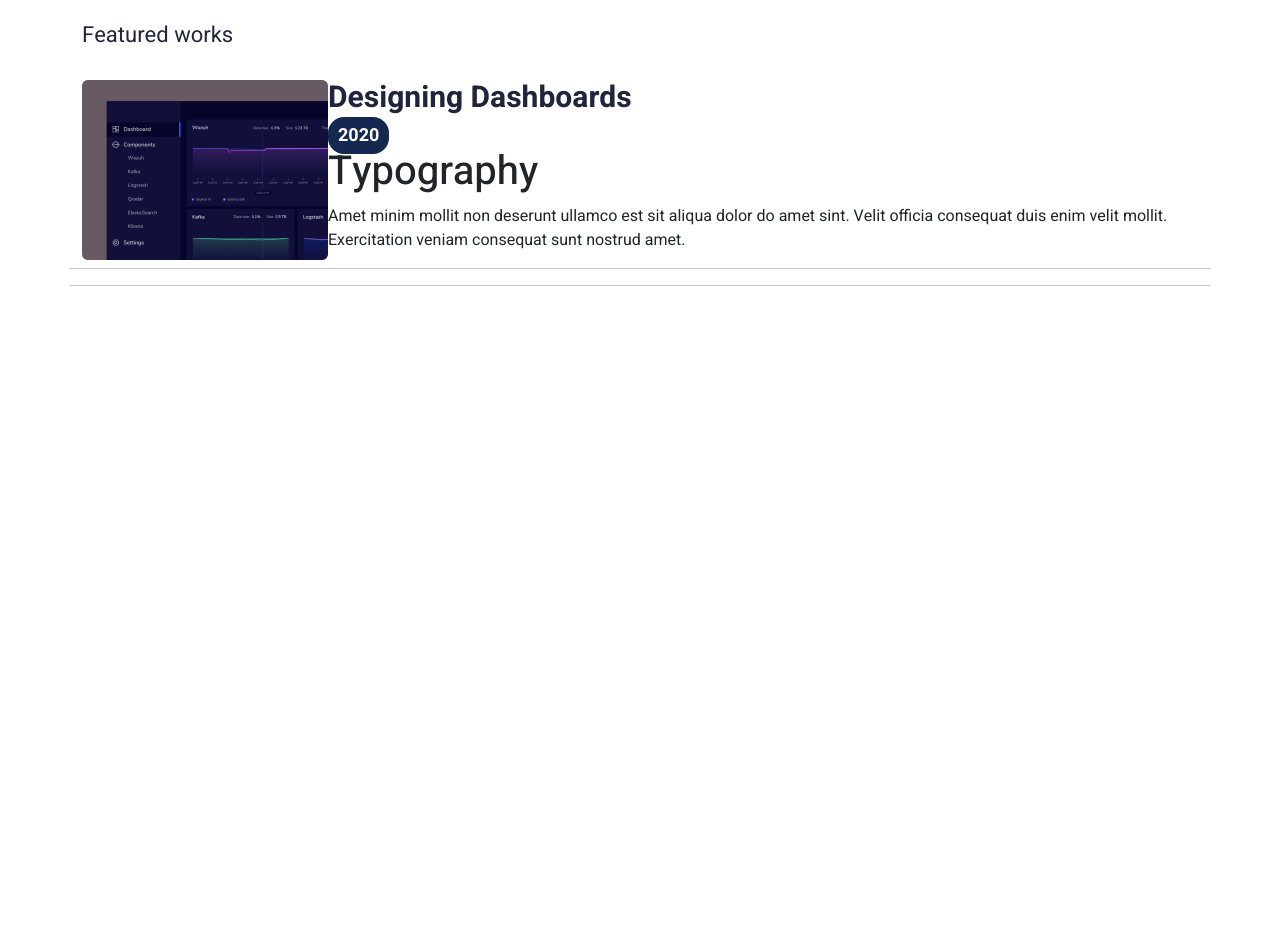
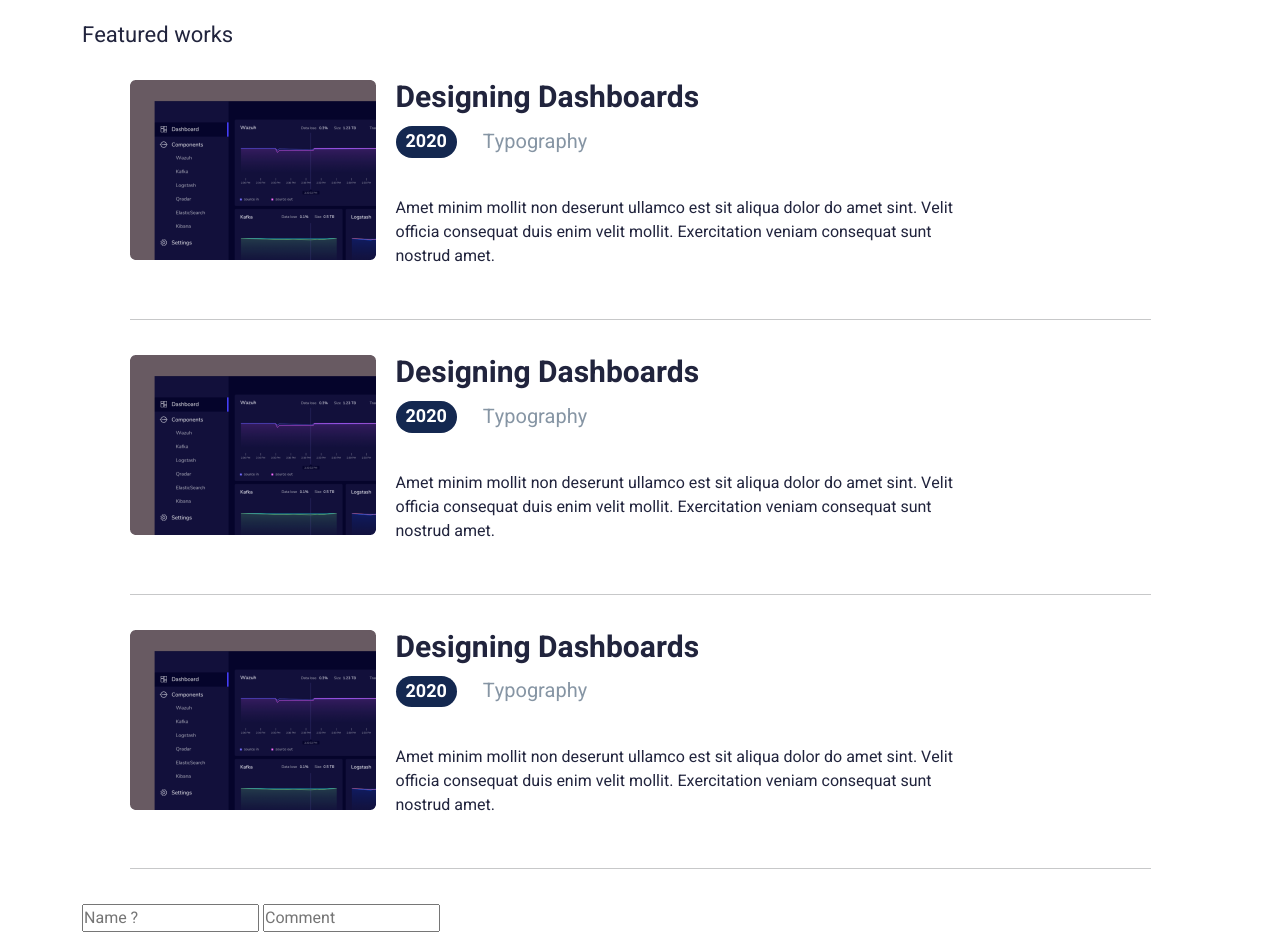
Before and after one commit to Ubaydullayev-Quvonchbek/Quvonchbek-Portfolio, a plain HTML site: page index.html in a window 1280 px wide. Shown: the part 1240-2172 px from the top of the page. Before the commit the page ends 1542 px from the top, so only its background shows below. Drawn offline with nearby package versions, Linux system fonts and the light colour scheme.

Commit message:
Team Quvonchbek

```diff
--- a/index.html
+++ b/index.html
@@ -13,7 +13,7 @@
     <link rel="preconnect" href="https://fonts.gstatic.com" crossorigin>
     <link href="https://fonts.googleapis.com/css2?family=Heebo:wght@400;500;600;700&display=swap" rel="stylesheet">
     <link rel="stylesheet" href="./style.css">
-    <title>Quvonchbek Portfolio</title>
+    <title>Portfolio Quvonchbek</title>
 </head>
 
 <body>
@@ -147,8 +147,8 @@
                     <h1 class="works">Featured works</h1>
                 </div>
             </div>
-            <div class="row">
-                <div class="col-12">
+            <div class="row justify-content-center">
+                <div class="col-11">
                     <div class="works-card d-flex">
                         <div class="img">
                             <img src="./img/Rectangle 30.png" alt="">
@@ -157,16 +157,59 @@
                             <h1 class="dashboards">Designing Dashboards</h1>
                             <div class="year-type">
                                 <h1 class="year">2020</h1>
-                                <h1>Typography</h1>
+                                <h1 class="type">Typography</h1>
                             </div>
-                            <p>Amet minim mollit non deserunt ullamco est sit aliqua dolor do amet sint. Velit officia consequat duis enim velit mollit. Exercitation veniam consequat sunt nostrud amet.</p>
+                            <p class="lorem">Amet minim mollit non deserunt ullamco est sit aliqua dolor do amet sint.
+                                Velit <br> officia consequat duis enim velit mollit. Exercitation veniam consequat sunt
+                                <br> nostrud amet.</p>
                         </div>
                     </div>
+                    <hr class="salom">
                 </div>
-                <hr>
-                <div class="col-12"></div>
-                <hr>
-                <div class="col-12"></div>
+                <div class="col-11">
+                    <div class="works-card d-flex">
+                        <div class="img">
+                            <img src="./img/Rectangle 30.png" alt="">
+                        </div>
+                        <div class="works-card-texts">
+                            <h1 class="dashboards">Designing Dashboards</h1>
+                            <div class="year-type">
+                                <h1 class="year">2020</h1>
+                                <h1 class="type">Typography</h1>
+                            </div>
+                            <p class="lorem">Amet minim mollit non deserunt ullamco est sit aliqua dolor do amet sint.
+                                Velit <br> officia consequat duis enim velit mollit. Exercitation veniam consequat sunt
+                                <br> nostrud amet.</p>
+                        </div>
+                    </div>
+                    <hr class="salom">
+                </div>
+                <div class="col-11">
+                    <div class="works-card d-flex">
+                        <div class="img">
+                            <img src="./img/Rectangle 30.png" alt="">
+                        </div>
+                        <div class="works-card-texts">
+                            <h1 class="dashboards">Designing Dashboards</h1>
+                            <div class="year-type">
+                                <h1 class="year">2020</h1>
+                                <h1 class="type">Typography</h1>
+                            </div>
+                            <p class="lorem">Amet minim mollit non deserunt ullamco est sit aliqua dolor do amet sint.
+                                Velit <br> officia consequat duis enim velit mollit. Exercitation veniam consequat sunt
+                                <br> nostrud amet.</p>
+                        </div>
+                    </div>
+                    <hr class="salom">
+                </div>
+            </div>
+            <div class="row">
+                <div class="col-12">
+                    <form>
+                        <input type="text" placeholder="Name ?">
+                        <input type="text" placeholder="Comment">
+                    </form>
+                </div>
             </div>
         </div>
     </section>
--- a/style.css
+++ b/style.css
@@ -170,6 +170,18 @@ main {
     color: #21243D;
 }
 
+.year-type {
+    display: flex;
+    align-items: center;
+    margin-top: 10px;
+    margin-bottom: 30px;
+}
+
+.salom{
+    margin-top: 35px;
+    margin-bottom: 35px;
+}
+
 .year {
     font-weight: 900;
     font-size: 18px;
@@ -180,6 +192,23 @@ main {
     display: inline;
 }
 
+.type {
+    font-weight: 400;
+    font-size: 20px;
+    color: #8695A4;
+    margin-left: 26px;
+}
+
+.lorem {
+    font-weight: 400;
+    font-size: 16px;
+    color: #21243D;
+}
+
+.img{
+    margin-right: 20px;
+}
+
 @media (max-width: 575px) {
     .navbar {
         margin-top: 20px;
```
